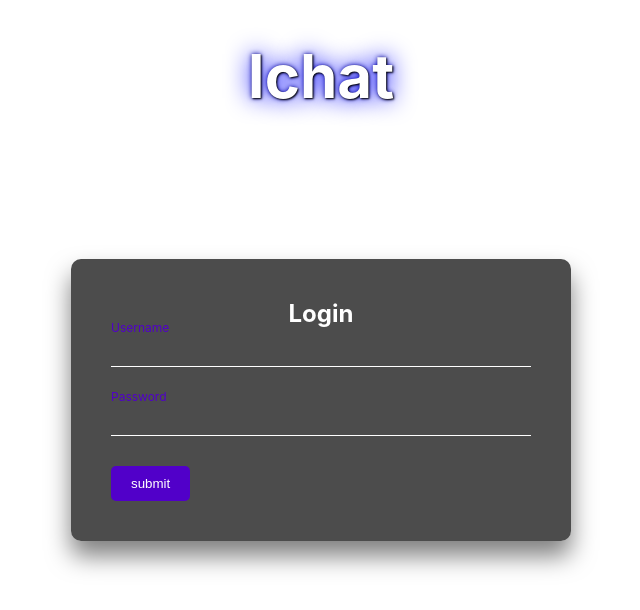
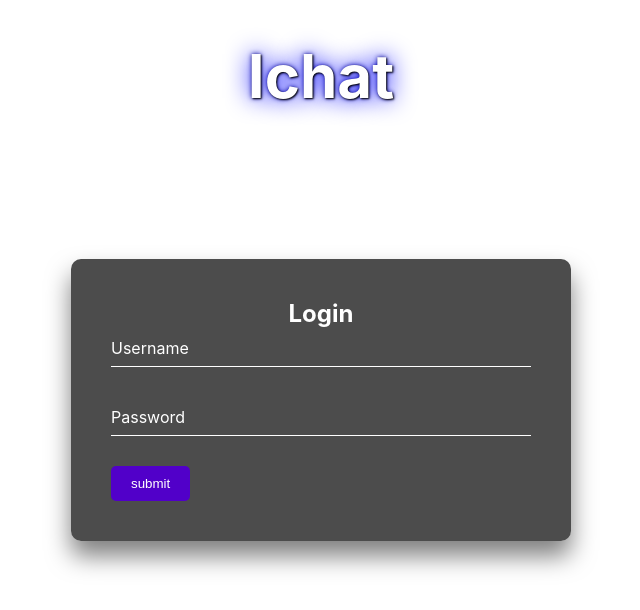
Before and after one commit to hannah6530/ChatAppFrontend, a React (Create React App) app: page / in a window 1280 px wide. Shown: the top 610 px of the page, without its empty margins (319-959 px from the left). Built offline with nearby package versions, Linux system fonts and the light colour scheme; no server answers.

Commit message:
changes made

```diff
--- a/src/App.css
+++ b/src/App.css
@@ -48,8 +48,7 @@ h1 {
     pointer-events: none;
     transition: .5s;
 }
-.box .inputBox input:focus ~ label,
-.box .inputBox input:valid ~ label
+.box .inputBox input:focus ~ label
 {
     top: -18px;
     left: 0;
```
